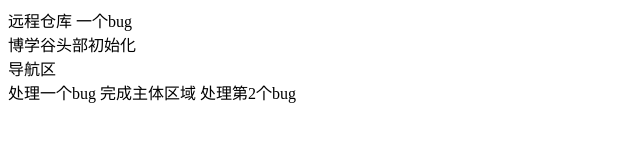
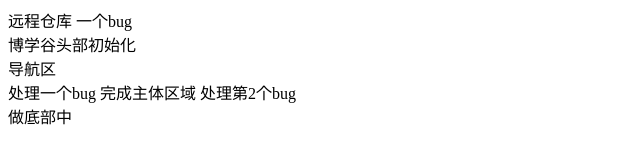
Before and after one commit to Hot-pink/Hot, a plain HTML site: page index.html in a window 1280 px wide. Shown: the full height of the page, 0-640 px from the left. Drawn offline with Linux system fonts and the light colour scheme.

```diff
--- a/index.html
+++ b/index.html
@@ -20,6 +20,9 @@
         完成主体区域
         <span>处理第2个bug</span>
     </div>
+    <div>
+        做底部中
+    </div>
 
 
 
```
